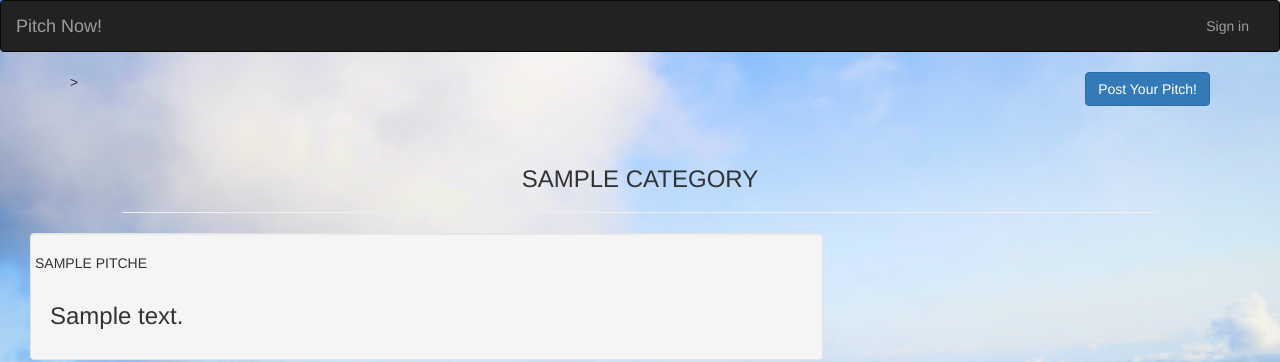
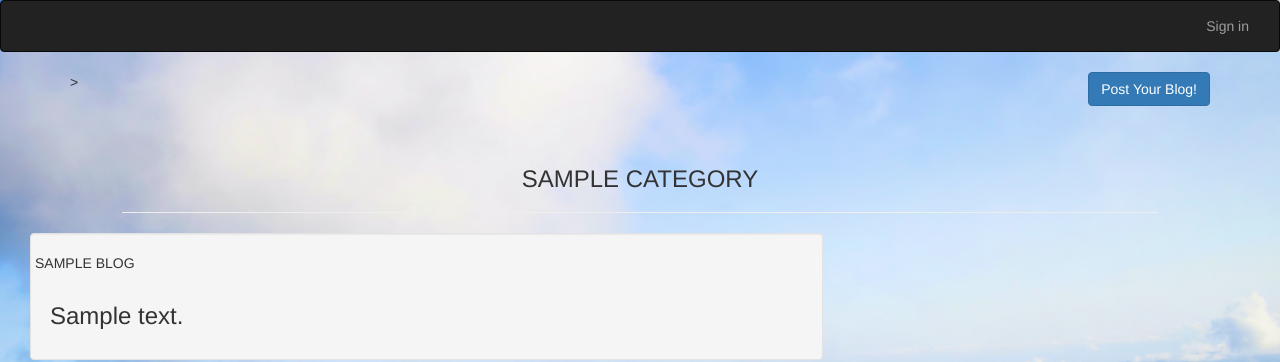
Before and after one commit to Anitha987/Blog-Web, a Flask app: template app/templates/category.html in a window 1280 px wide. Shown: the top 362 px of the page. Run offline with Flask 2, Linux system fonts and the light colour scheme; tables that the repository leaves empty hold one stand-in row (values such as "Sample post"); the template is opened without the code that fills it: values that come from a table or form of the project are taken from there, most other values are stand-ins (such as "Sample title", 1, 10 or a date in 2020); parts of the project's set-up code (start-up, migrations or seed data) failed here and were passed over; some libraries are stand-ins or nearby versions.

Commit message:
rename the file

```diff
--- a/app/templates/category.html
+++ b/app/templates/category.html
@@ -2,7 +2,7 @@
 {%import 'macros.html' as macro%}
 {%block content%}
 <div class="container">
-  <a class="btn btn-primary text-center text-danger" style="float:right" href="{{url_for('main.new_pitch',id=category.id)}}">Post Your Pitch!</a>></a>
+  <a class="btn btn-primary text-center text-danger" style="float:right" href="{{url_for('main.new_blog',id=category.id)}}">Post Your Blog!</a>></a>
 </div>
 <br>
 <br>
@@ -10,13 +10,13 @@
   <h3 class="text-center">{{category.name|upper}}</h3>
   <hr>
 </div>
-{%if pitches%}
+{%if blogs%}
 <div class="col-sm-12 col-md-8">
-  {{macro.displayPitches(pitches)}}
+  {{macro.displayBlogs(blogs)}}
 </div>
 {%else%}
 <div class="well">
-  <h4 style="padding:10%;text-align:center;font-size:50px">There is no pitch  in this category.</h4>
+  <h4 style="padding:10%;text-align:center;font-size:50px">There is no blog  in this category.</h4>
 </div>
 {%endif%}
 {%endblock%}
--- a/app/templates/macros.html
+++ b/app/templates/macros.html
@@ -6,14 +6,14 @@
 
   {% endfor %}
 {% endmacro %}
-{%macro displayPitches(pitch_list)%}
-{%for pitches in pitch_list%}
+{%macro displayBlogs(blog_list)%}
+{%for blogs in blog_list%}
 <div class="col-md-12">
   <div class="well">
     <div class="row">
-      <p>{{pitches.name|upper}}</p>
+      <p>{{blogs.name|upper}}</p>
       <div class="col-md-10 col-sm-12">
-        <h3>{{pitches.content}}</h3>
+        <h3>{{blogs.content}}</h3>
       </div>
     </div>
   </div>
--- a/app/templates/navbar.html
+++ b/app/templates/navbar.html
@@ -9,7 +9,7 @@
         <span class="icon-bar"></span>
         <span class="icon-bar"></span>
       </button>
-      <a class="navbar-brand" href="/">Pitch Now! </a>
+      <!-- <a class="navbar-brand" href="/">blog Now! </a> -->
       <ul class="nav navbar-nav"></ul>
 
   </div>
--- a/app/templates/new_pitch.html
+++ b/app/templates/new_blog.html
@@ -5,7 +5,7 @@
     <h3>{{category.name|upper}}Pitch</h3>
     <div class="well">
      <hr>
-     {{wtf.quick_form(pitch_form)}}
+     {{wtf.quick_form(_form)}}
     </div>
 </div>
 {%endblock%}
```
